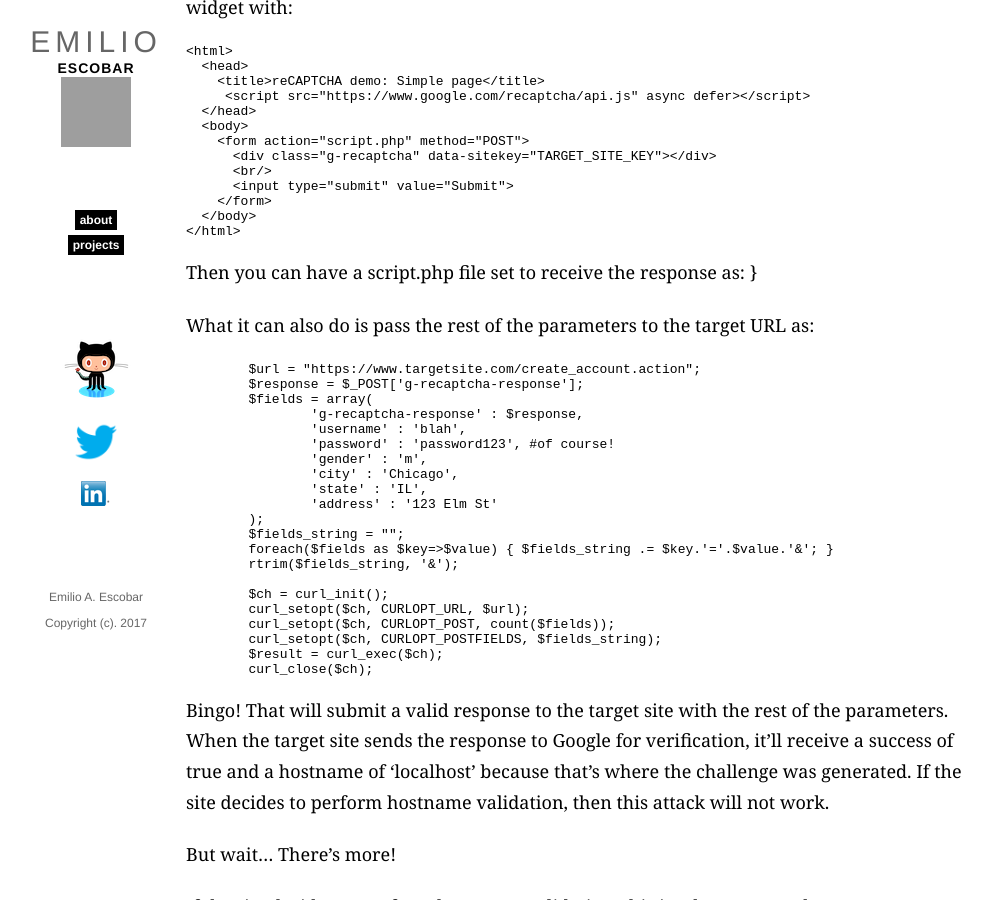
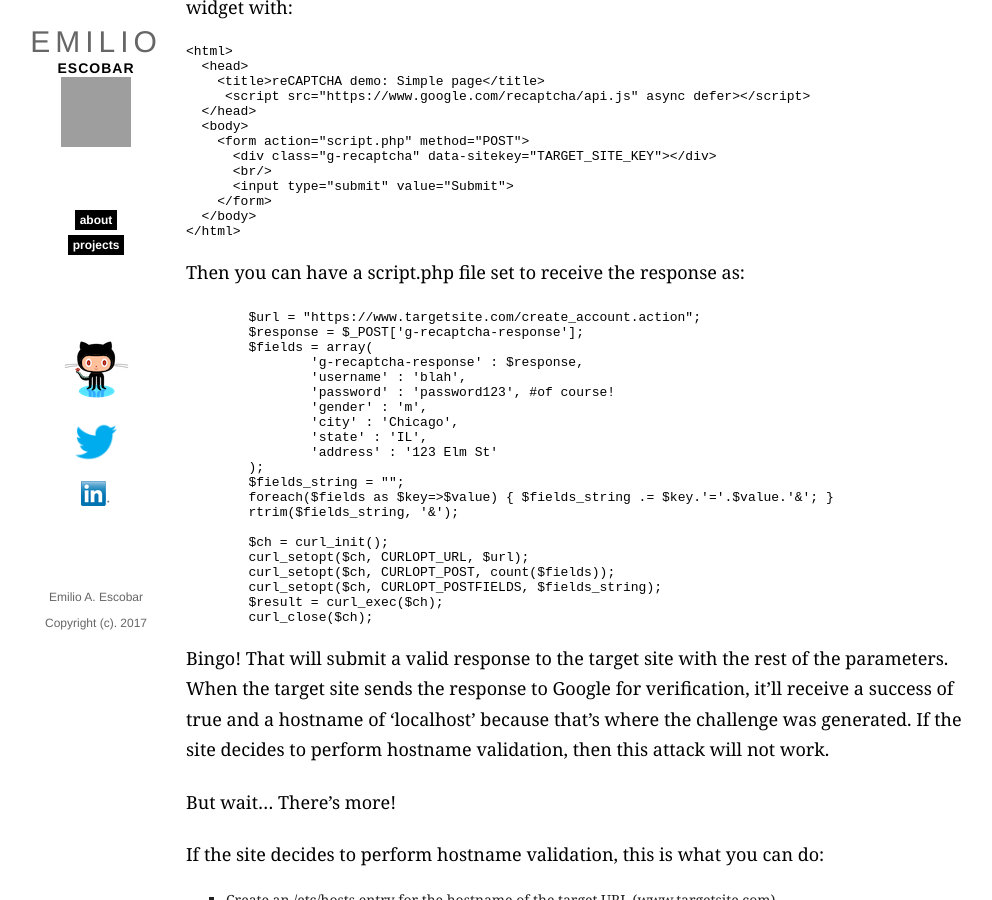
Before and after one commit to eaescob/eaescob.github.io, a Jekyll site: the page built from _posts/2016-03-22-Bypassing-recaptchaV2.md, in a window 1280 px wide and 900 px high, scrolled down 1373 px. Shown: the whole window, without its empty margins (154-1146 px from the left). Built offline with Jekyll 4.4.1, drawn with Linux system fonts in a browser that asks for light colours; grey boxes are pictures that could not be loaded.

Commit message:
fix syntax

````diff
--- a/_posts/2016-03-22-Bypassing-recaptchaV2.md
+++ b/_posts/2016-03-22-Bypassing-recaptchaV2.md
@@ -46,9 +46,6 @@ What you can have is an Apache server serving an html file which loads the recap
 ```
 
 Then you can have a script.php file set to receive the response as:
-{{{$response = $_POST['g-recaptcha-response']}}}
-
-What it can also do is pass the rest of the parameters to the target URL as:
 
 ```php
 	$url = "https://www.targetsite.com/create_account.action";
````
